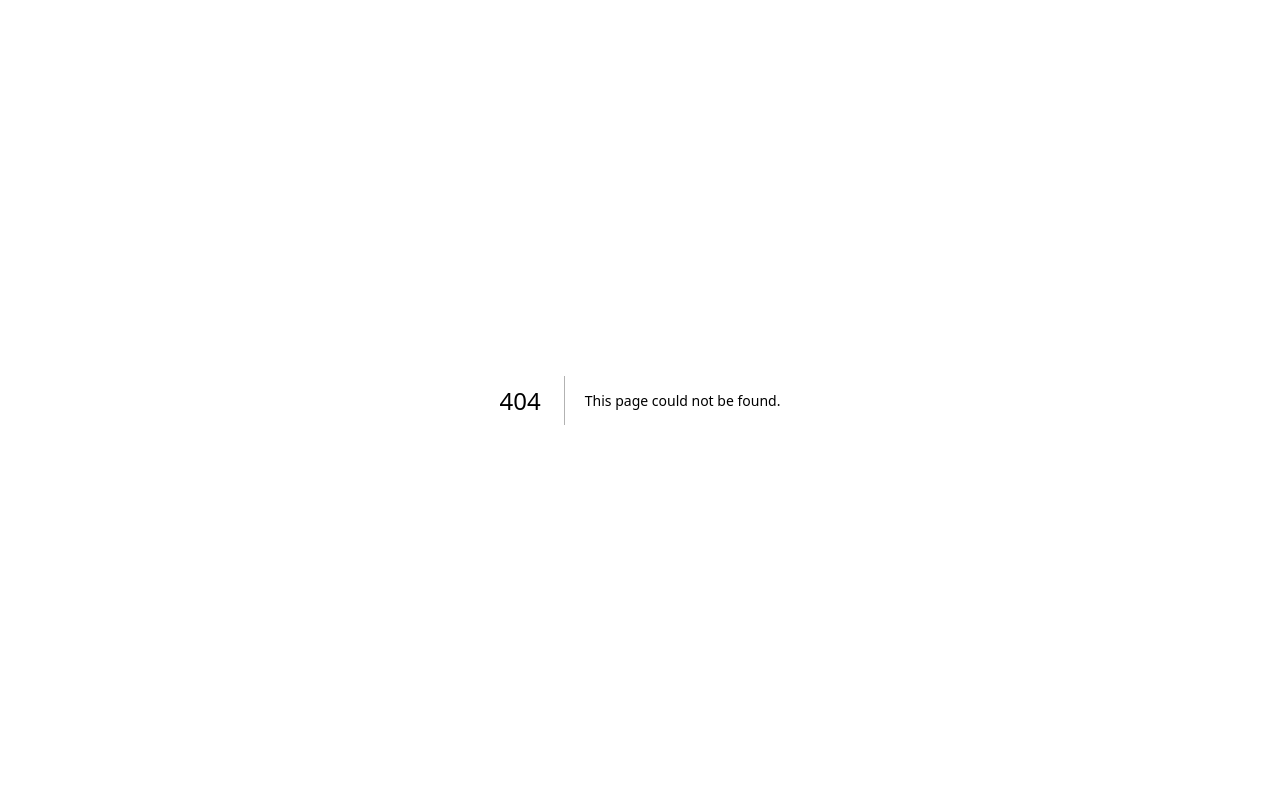
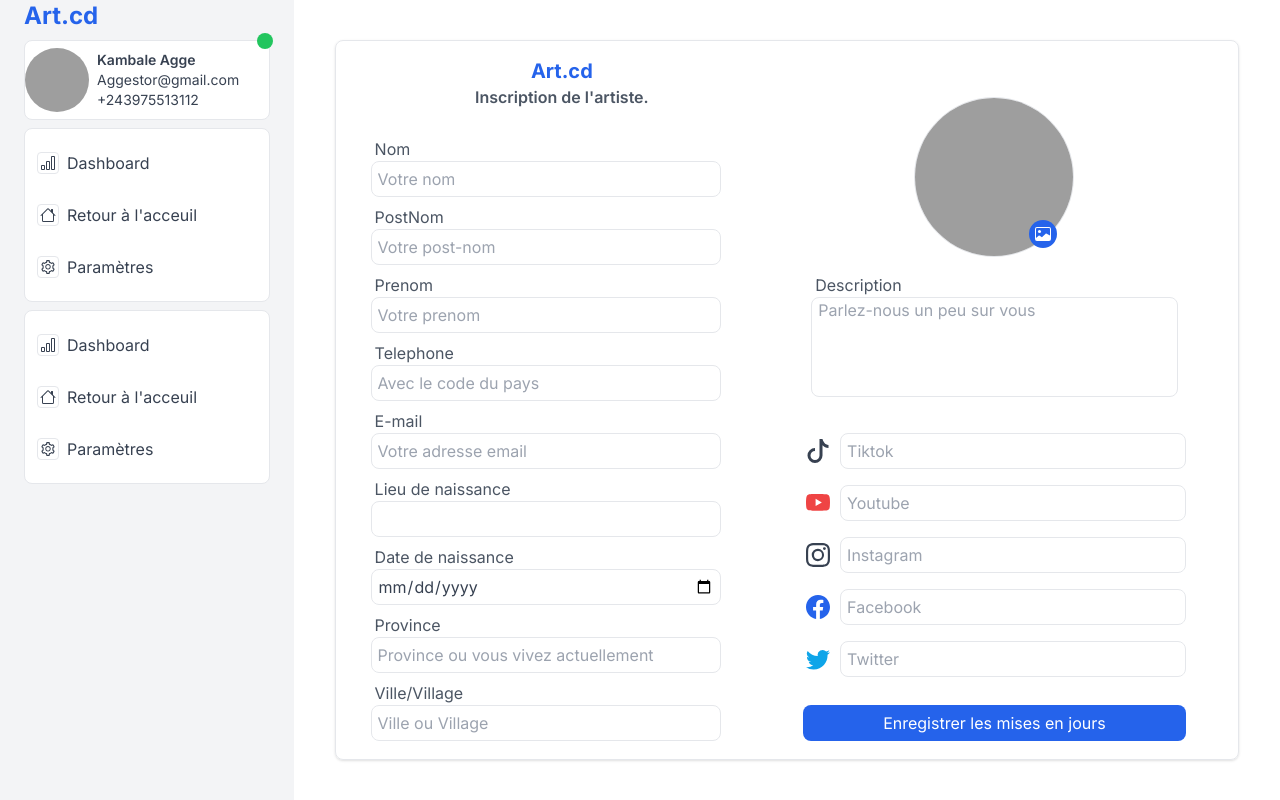
Before and after one commit to aggestor/zik, a Next.js app: page /profil/modifier in a window 1280 px wide. Before the commit this address had no page. Built offline with nearby package versions, Linux system fonts and the light colour scheme; grey boxes are pictures that could not be loaded.

Commit message:
add: update user profile

```diff
--- /dev/null
+++ b/app/profil/modifier/page.tsx
@@ -0,0 +1,111 @@
+"use client"
+import BlueButtons from "@/components/BlueButtons";
+import GrayButtons from "@/components/GrayButtons";
+import SelectBox from "@/components/SelectBox";
+import TextBox from "@/components/TextBox";
+import Textarea from "@/components/Textarea";
+import Image from "next/image";
+import Link from "next/link";
+import { ChangeEvent, useRef, useState } from "react";
+import { BsFacebook, BsImage, BsInstagram, BsTiktok, BsTwitter, BsYoutube } from "react-icons/bs";
+
+export default function ModifierProfile(){
+    const [imageFileURL, setImageFileURL]  = useState("/placeholder.png")
+    const [imageFile, setImageFile]  = useState<File>()
+    const [showAddSocials,setShowAddSocials] = useState(true)
+    const imagePicker = useRef<any>()
+    const handlePickImage = ()=> imagePicker.current?.click()
+    const pickImage = (e :ChangeEvent<HTMLInputElement>) =>{
+        const fileImage = e.target.files && e.target.files[0]
+        if(fileImage){
+            setImageFile(fileImage)
+            setImageFileURL(URL.createObjectURL(fileImage))
+        }
+    }
+    return <form className="w-11/12 relative overflow-y-auto overflow-x-hidden border shadow rounded-lg  h-[90%] flex mx-auto">
+        <div className="w-[50%] py-4 px-2 h-full">
+            <h2 className="text-xl font-bold text-center text-blue-600">Art.cd</h2>
+            <p className="font-semibold text-center text-gray-600">Inscription de l&apos;artiste.</p>
+            <div className=" mt-3  p-2    w-11/12 mx-auto">
+                <div className="w-11/12">
+                    <TextBox name="firstName" label="Nom" type="text" placeholder="Votre nom"/>
+                </div>
+                <div className="w-11/12">
+                    <TextBox name="secondName" label="PostNom" type="text" placeholder="Votre post-nom"/>
+                </div>
+                <div className="w-11/12">
+                    <TextBox name="lastName" label="Prenom" type="text" placeholder="Votre prenom"/>
+                </div>
+                <div className="w-11/12">
+                    <TextBox name="phoneNumber" label="Telephone" type="phone" placeholder="Avec le code du pays"/>
+                </div>
+                <div className="w-11/12">
+                    <TextBox name="email" label="E-mail" type="email" placeholder="Votre adresse email"/>
+                </div>
+                <div className="w-11/12">
+                    <TextBox name="birthPlace" label="Lieu de naissance" type="text" placeholder=""/>
+                </div>
+                <div className="w-11/12">
+                    <TextBox name="birthday" label="Date de naissance" type="date" placeholder=""/>
+                </div>
+                <div className="w-11/12">
+                    <SelectBox name="birthPlace" label="Province" type="text" placeholder="Province ou vous vivez actuellement">
+                        <option value={"test"}>Test</option>
+                        <option value={"test2"}>Test 2</option>
+                    </SelectBox>
+                </div>
+                <div className="w-11/12">
+                    <TextBox name="birthday" label="Ville/Village" type="text" placeholder="Ville ou Village"/>
+                </div>
+            </div>
+
+        </div>
+        <div className="w-[50%] py-4 px-2 h-full">
+            <div className=" mt-8 h-auto p-2   __scrollbar   w-11/12 ">
+               <div className="relative w-40 h-40 mx-auto border rounded-full">
+                    <Image className="object-cover w-full h-full rounded-full" src={imageFileURL} alt="User avatar" sizes="100%" height={0} width={0}/>
+                    <span onClick={handlePickImage} className="absolute grid text-white transition-all duration-700 bg-blue-600 rounded-full cursor-pointer w-7 h-7 place-items-center hover:shadow-lg hover:shadow-blue-300 hover:ring-2 hover:ring-blue-600 bottom-2 right-4">
+                        <BsImage className="w-4 h-4"/>
+                    </span>
+               </div>
+               <input onChange={pickImage} ref={imagePicker} hidden type="file" name="fileInput" accept="images/png,images/jpeg" />
+               <Textarea name="description" label="Description"  placeholder="Parlez-nous un peu sur vous"/>
+              <div className="mt-5">
+                    <div className="flex items-center w-full space-x-2">
+                        <span className="grid w-8 h-8 text-gray-700 place-items-center">
+                            <BsTiktok className="w-6 h-6"/>
+                        </span>
+                        <TextBox name="lastName"  type="link" placeholder="Tiktok"/>
+                    </div>
+                    <div className="flex items-center w-full space-x-2">
+                        <span className="grid w-8 h-8 text-red-500 rounded place-items-center">
+                            <BsYoutube className="w-6 h-6"/>
+                        </span>
+                        <TextBox name="lastName"  type="link" placeholder="Youtube"/>
+                    </div>
+                    <div className="flex items-center w-full space-x-2">
+                        <span className="grid w-8 h-8 text-gray-700 place-items-center">
+                            <BsInstagram className="w-6 h-6"/>
+                        </span>
+                        <TextBox name="lastName"  type="link" placeholder="Instagram"/>
+                    </div>
+                    <div className="flex items-center w-full space-x-2">
+                        <span className="grid w-8 h-8 text-blue-600 place-items-center">
+                            <BsFacebook className="w-6 h-6"/>
+                        </span>
+                        <TextBox name="lastName"  type="link" placeholder="Facebook"/>
+                    </div>
+                    <div className="flex items-center w-full space-x-2">
+                        <span className="grid w-8 h-8 text-sky-500 place-items-center">
+                            <BsTwitter className="w-6 h-6"/>
+                        </span>
+                        <TextBox name="lastName"  type="link" placeholder="Twitter"/>
+                    </div>
+                </div>
+                <div className="mt-5">
+                    <BlueButtons.BaseBlueButton text="Enregistrer les mises en jours" width="full"/>
+                </div>
+            </div>
+        </div>
+    </form>
+}
```
